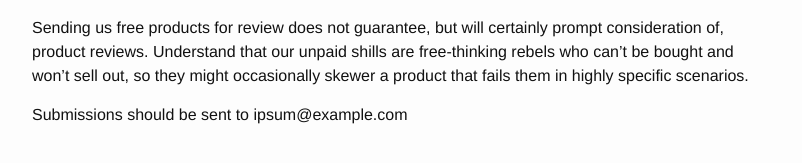
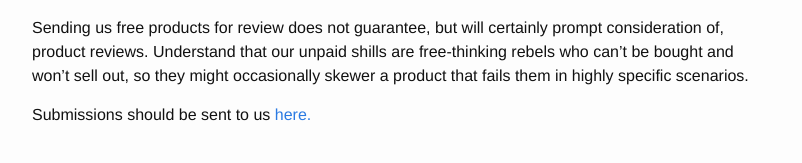
Before and after one commit to bwigfield/lovetruth, a Jekyll site: the page built from submission-guidelines.md, in a window 1280 px wide and 900 px high, scrolled down 1104 px, cut to the strip 0-352 px from the top of the window. Shown: the part 154-317 px from the top of the strip, without its empty margins (238-1040 px from the left). Built offline with Jekyll 4.4.1, drawn with Linux system fonts in a browser that asks for light colours; a script that is not in the unit is left out.

Commit message:
Update submission-guidelines.md

```diff
--- a/submission-guidelines.md
+++ b/submission-guidelines.md
@@ -26,4 +26,4 @@ If you would like a product placement article directing to your own product, ple
 
 Sending us free products for review does not guarantee, but will certainly prompt consideration of, product reviews.  Understand that our unpaid shills are free-thinking rebels who can’t be bought and won’t sell out, so they might occasionally skewer a product that fails them in highly specific scenarios.
 
-Submissions should be sent to ipsum@example.com
+Submissions should be sent to us [here.](mailto:admin@lovetruth.life)
```
